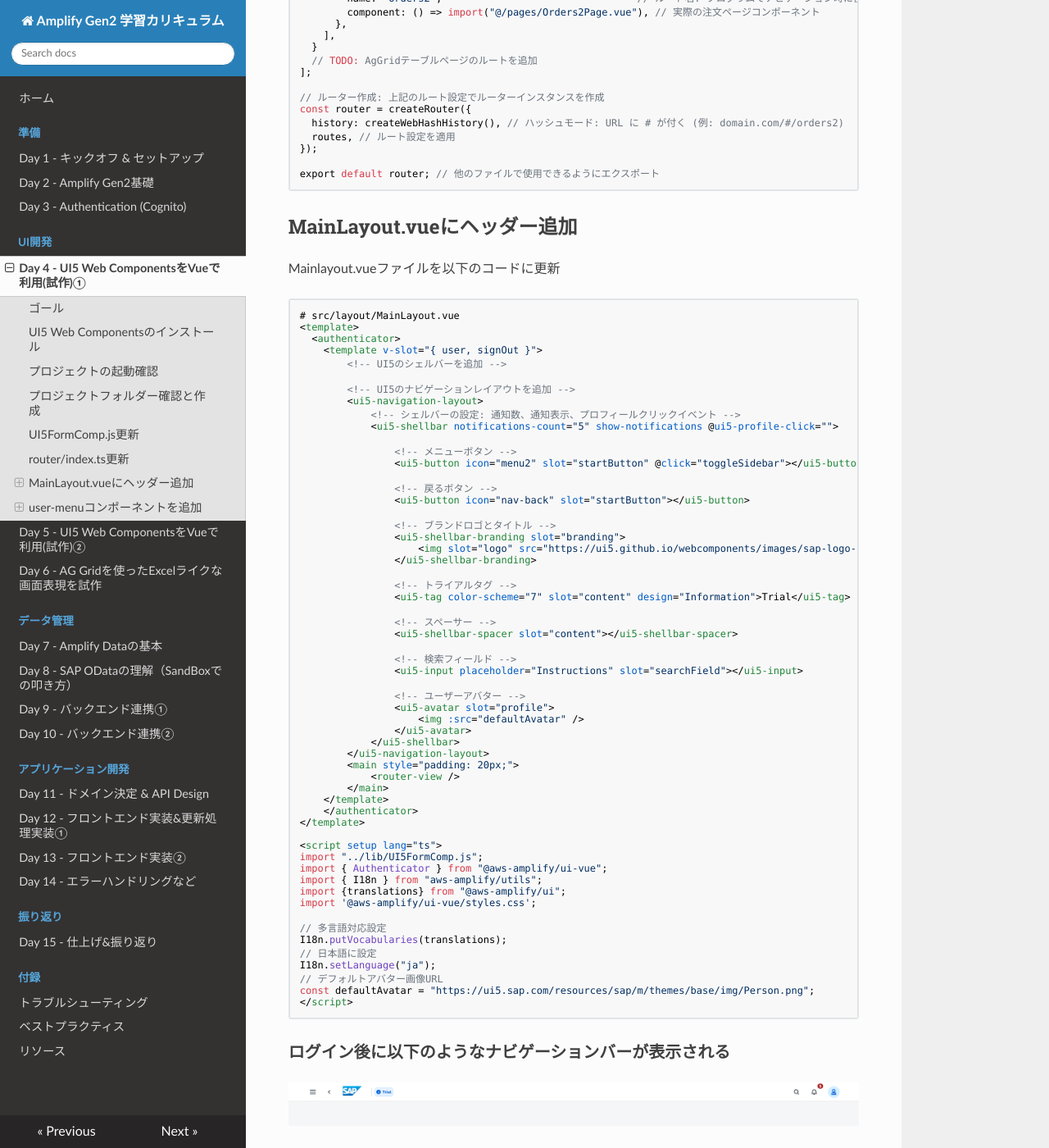
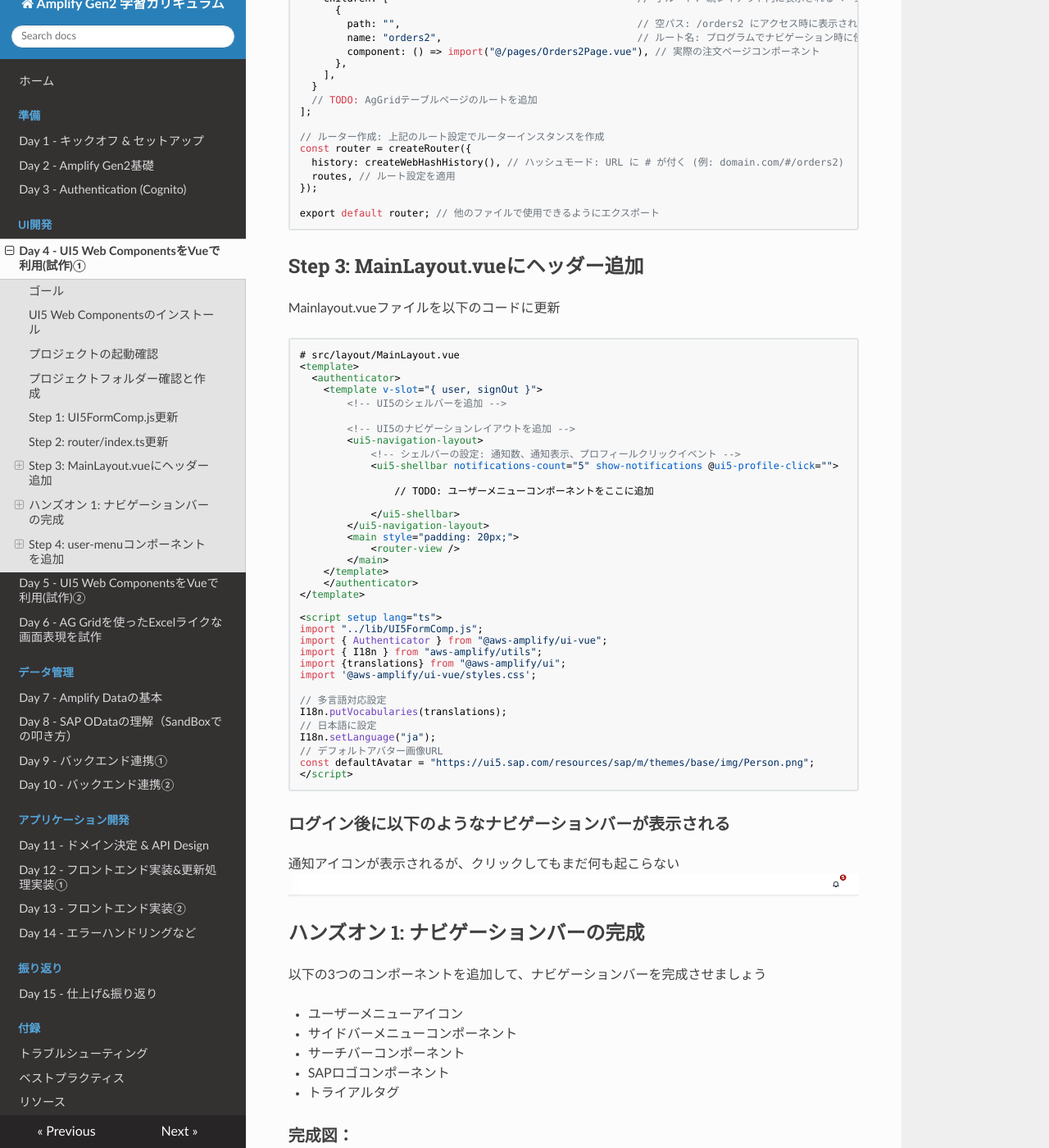
Before and after one commit to ET-n-pan/amplify-curriculum, an MkDocs documentation site: the page built from docs/ui-development/day04-ui5-components-1.md, in a window 1280 px wide and 1400 px high, scrolled down 2312 px. Shown: the whole window at 82% size. Built offline with MkDocs 1.6.1, drawn with Linux system fonts in a browser that asks for light colours; nearby versions of some CDN libraries; some of the changed text lies outside the part shown.

````diff
--- a/docs/foundation/day03-authentication.md
+++ b/docs/foundation/day03-authentication.md
@@ -162,7 +162,7 @@ app.use(router);
 app.mount('#app');
 ```
 
-### Hands-on: Style.cssインポート
+### ハンズオン 1: Style.cssインポート
 style.cssをインポートしましょう。
 #### ヒント
 - `import`を使用
--- a/docs/ui-development/day04-ui5-components-1.md
+++ b/docs/ui-development/day04-ui5-components-1.md
@@ -4,8 +4,10 @@
 ## ゴール
 
 !!! success "Day 4 Goals"
-    - Vue.jsプロジェクトにUI5 Web Componentsをインストールして設定する
-    - Fiori風UI5コンポーネントを実装する
+    - UI5 Web Componentsのインストールと設定
+    - ナビゲーションバーの実装
+    - サイドバーの実装
+    - ユーザーメニューの実装
 
 
 ## UI5 Web Componentsのインストール
@@ -57,7 +59,7 @@ amplify-vue-ts-project/
 ```
 
 
-## UI5FormComp.js更新
+## Step 1: UI5FormComp.js更新
 src/lib/UI5FormComp.jsを以下のコードに更新
 ```
 // src/lib/UI5FormComp.js
@@ -91,7 +93,7 @@ import "@ui5/webcomponents-icons/dist/customer.js";
 import "@ui5/webcomponents-icons/dist/da.js";
 ```
 
-## router/index.ts更新
+## Step 2: router/index.ts更新
 ルーター設定ファイルを以下のコードに更新
 
 注文ページとSAPアップロードページのルートを追加
@@ -130,7 +132,7 @@ const router = createRouter({
 export default router; // 他のファイルで使用できるようにエクスポート
 ```
 
-## MainLayout.vueにヘッダー追加
+## Step 3: MainLayout.vueにヘッダー追加
 Mainlayout.vueファイルを以下のコードに更新
 ```
 # src/layout/MainLayout.vue
@@ -144,30 +146,8 @@ Mainlayout.vueファイルを以下のコードに更新
             <!-- シェルバーの設定: 通知数、通知表示、プロフィールクリックイベント -->
             <ui5-shellbar notifications-count="5" show-notifications @ui5-profile-click="">
 
-                <!-- メニューボタン -->
-                <ui5-button icon="menu2" slot="startButton" @click="toggleSidebar"></ui5-button>
+                // TODO: ユーザーメニューコンポーネントをここに追加
 
-                <!-- 戻るボタン -->
-                <ui5-button icon="nav-back" slot="startButton"></ui5-button>
-
-                <!-- ブランドロゴとタイトル -->
-                <ui5-shellbar-branding slot="branding">
-                    <img slot="logo" src="https://ui5.github.io/webcomponents/images/sap-logo-svg.svg" />
-                </ui5-shellbar-branding>
-
-                <!-- トライアルタグ -->
-                <ui5-tag color-scheme="7" slot="content" design="Information">Trial</ui5-tag>
-
-                <!-- スペーサー -->
-                <ui5-shellbar-spacer slot="content"></ui5-shellbar-spacer>
-
-                <!-- 検索フィールド -->
-                <ui5-input placeholder="Instructions" slot="searchField"></ui5-input>
-
-                <!-- ユーザーアバター -->
-                <ui5-avatar slot="profile">
-                    <img :src="defaultAvatar" />
-                </ui5-avatar>
             </ui5-shellbar>
         </ui5-navigation-layout>
         <main style="padding: 20px;">
@@ -193,9 +173,64 @@ const defaultAvatar = "https://ui5.sap.com/resources/sap/m/themes/base/img/Perso
 </script>
 ```
 ### ログイン後に以下のようなナビゲーションバーが表示される
+通知アイコンが表示されるが、クリックしてもまだ何も起こらない
+![nav-bar-incomplete](../images/screenshots/d4-nav-bar-incomplete.png)
+
+## ハンズオン 1: ナビゲーションバーの完成
+
+以下の3つのコンポーネントを追加して、ナビゲーションバーを完成させましょう
+
+- ユーザーメニューアイコン
+- サイドバーメニューコンポーネント
+- サーチバーコンポーネント
+- SAPロゴコンポーネント
+- トライアルタグ
+
+### 完成図：
 ![mainlayout](../images/screenshots/d4-nav-bar.png)
 
-## user-menuコンポーネントを追加
+### ヒント
+- それぞれのコンポーネントは`<ui5-shellbar>`の中に追加
+- 公式ドキュメントを参考に実装
+    - [ShellBar](https://ui5.github.io/webcomponents/components/fiori/ShellBar/)
+    - [ShellBarSearch](https://ui5.github.io/webcomponents/components/fiori/ShellBarSearch/)
+    - [ShellBarBranding](https://ui5.github.io/webcomponents/components/fiori/ShellBarBranding/)
+
+<details>
+<summary>解答例</summary>
+```
+<!-- シェルバーの設定: 通知数、通知表示、プロフィールクリックイベント -->
+<ui5-shellbar notifications-count="5" show-notifications @ui5-profile-click="onProfileClick">
+
+    <!-- メニューボタン -->
+    <ui5-button icon="menu2" slot="startButton" @click="toggleSidebar"></ui5-button>
+
+    <!-- 戻るボタン -->
+    <ui5-button icon="nav-back" slot="startButton" ></ui5-button>
+
+    <!-- ブランドロゴとタイトル -->
+    <ui5-shellbar-branding slot="branding">
+        <img slot="logo" src="https://ui5.github.io/webcomponents/images/sap-logo-svg.svg" />
+    </ui5-shellbar-branding>
+
+    <!-- トライアルタグ -->
+    <ui5-tag color-scheme="7" slot="content" design="Information">Trial</ui5-tag>
+
+    <!-- 検索フィールド -->
+    <ui5-input placeholder="Instructions" slot="searchField"></ui5-input>
+
+    <!-- ユーザーアバター -->
+    <ui5-avatar slot="profile">
+        <img :src="defaultAvatar" />
+    </ui5-avatar>
+</ui5-shellbar>
+```
+</details>
+&nbsp;
+
+---
+
+## Step 4: user-menuコンポーネントを追加
 `<ui5-navigation-layout>`の中に`<ui5-user-menu>`コンポーネントを追加して、ユーザーアカウントメニューを実装
 ```# src/layout/MainLayout.vue
 <!-- ユーザーメニュー、サインアウトイベント -->
@@ -244,7 +279,7 @@ const profile = () => {
 ![user-menu](../images/screenshots/d4-user-profile.png)
 
 
-## sidebarコンポーネントの追加
+## Step 5: sidebarコンポーネントの追加
 `<ui5-navigation-layout>`の中に`<ui5-side-navigation>`コンポーネントを追加して、サイドナビゲーションを実装
 ```
 <!-- src/layout/MainLayout.vue -->
````
Also changed, not shown: docs/foundation/day02-amplify-gen2-basics.md (+2 -1 lines), docs/ui-development/day05-ui5-components-2.md (+2 -2 lines), docs/ui-development/day06-ag-grid.md (+5 -4 lines), docs/images/screenshots/d4-nav-bar-incomplete.png (added).
